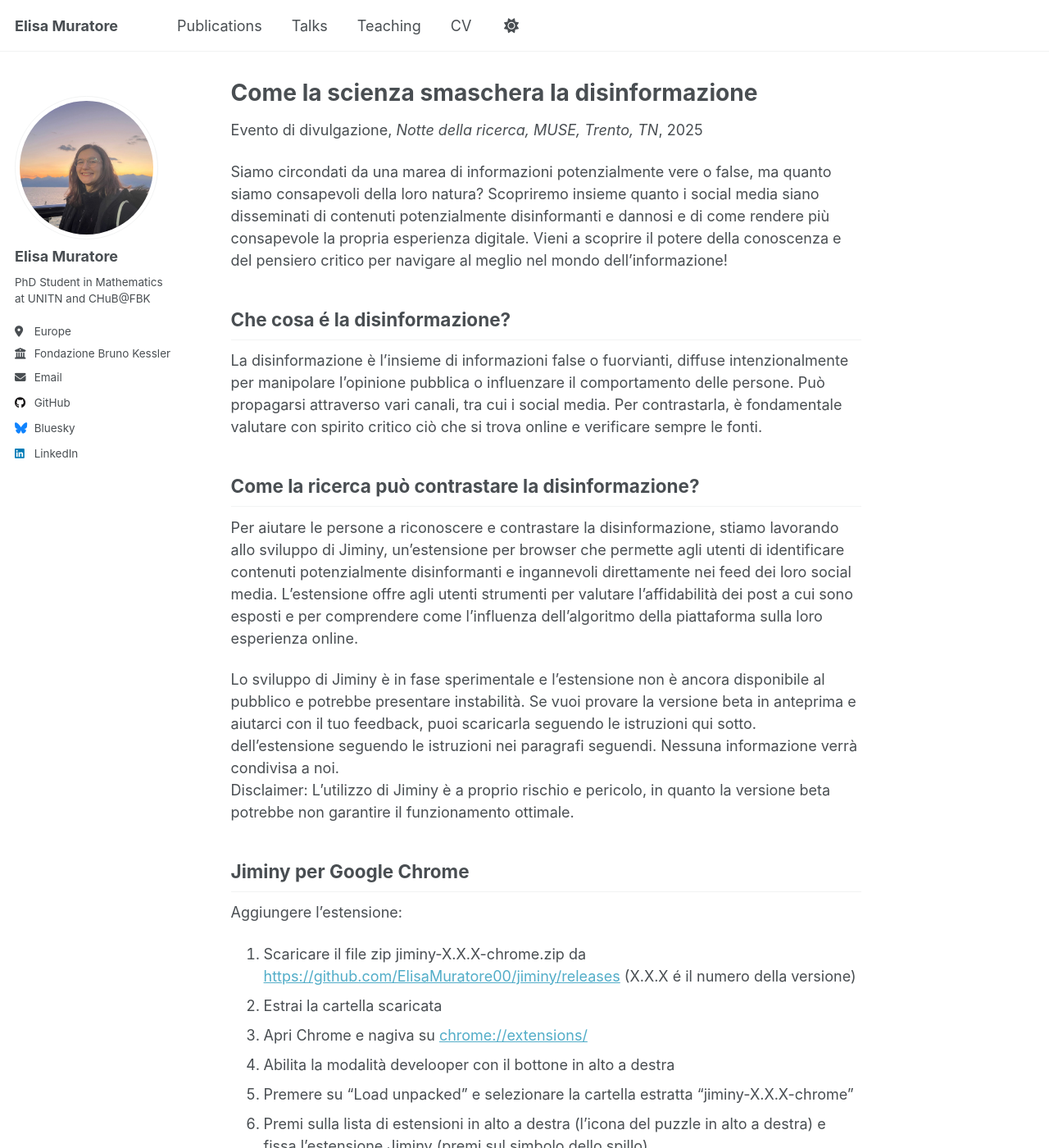
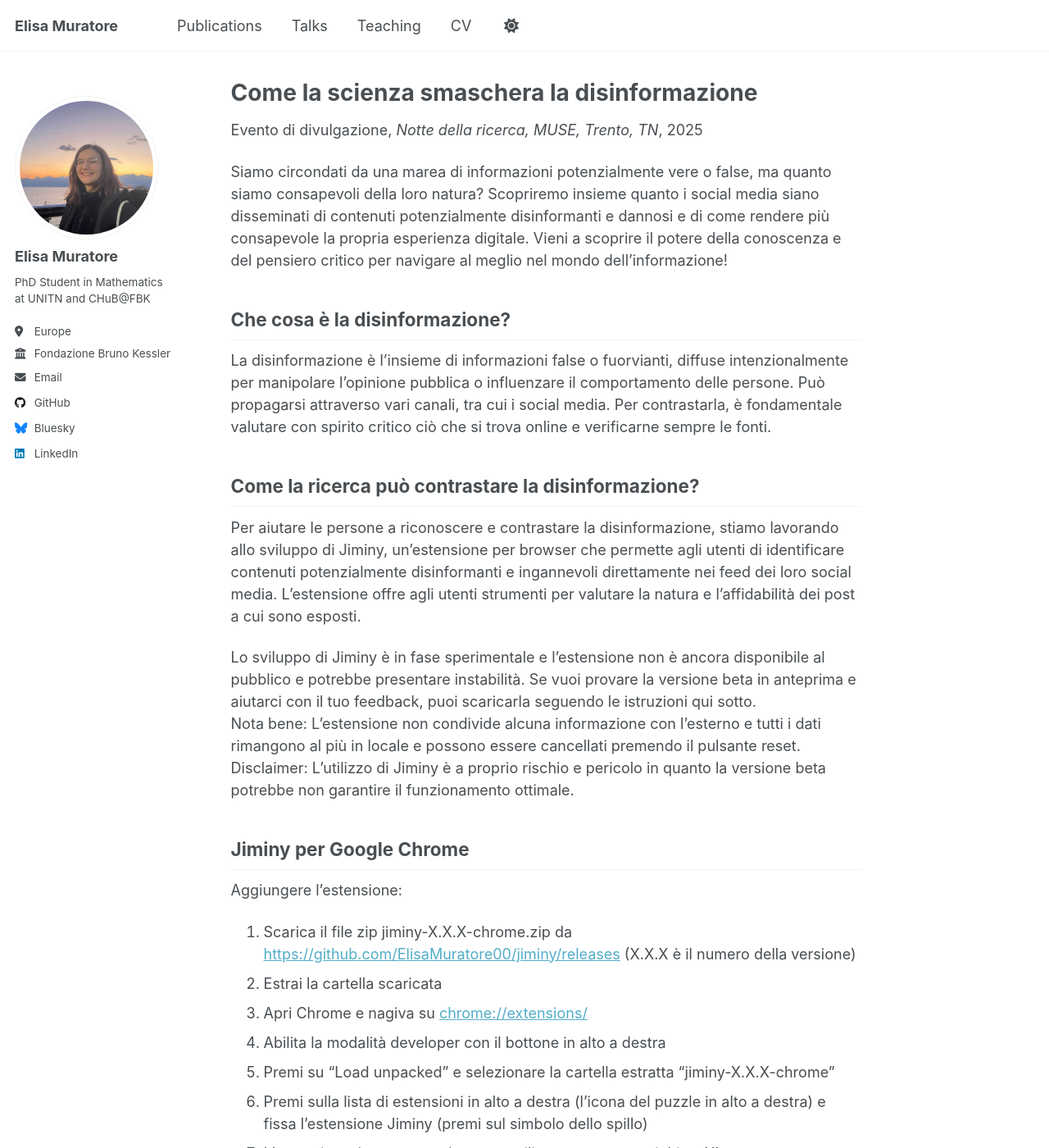
Before and after one commit to ElisaMuratore00/elisamuratore00.github.io, a Jekyll site: the page built from _teaching/2025-notte-della-ricerca.md, in a window 1280 px wide and 1400 px high. Shown: the whole window at 82% size. Built offline with Jekyll 4.4.1, drawn with Linux system fonts in a browser that asks for light colours; a script that is not in the unit is left out; some of the changed text lies outside the part shown.

Commit message:
style: teaching per la notte della ricerca

```diff
--- a/_teaching/2025-notte-della-ricerca.md
+++ b/_teaching/2025-notte-della-ricerca.md
@@ -12,32 +12,33 @@ location: "Trento, TN, ITA"
 Siamo circondati da una marea di informazioni potenzialmente vere o false, ma quanto siamo consapevoli della loro natura? Scopriremo insieme quanto i social media siano disseminati di contenuti potenzialmente disinformanti e dannosi e di come rendere più consapevole la propria esperienza digitale. Vieni a scoprire il potere della conoscenza e del pensiero critico per navigare al meglio nel mondo dell'informazione!
 
 
-Che cosa é la disinformazione?
+Che cosa è la disinformazione?
 ------
-La disinformazione è l'insieme di informazioni false o fuorvianti, diffuse intenzionalmente per manipolare l'opinione pubblica o influenzare il comportamento delle persone. Può propagarsi attraverso vari canali, tra cui i social media. Per contrastarla, è fondamentale valutare con spirito critico ciò che si trova online e verificare sempre le fonti.
+La disinformazione è l'insieme di informazioni false o fuorvianti, diffuse intenzionalmente per manipolare l'opinione pubblica o influenzare il comportamento delle persone. Può propagarsi attraverso vari canali, tra cui i social media. Per contrastarla, è fondamentale valutare con spirito critico ciò che si trova online e verificarne sempre le fonti.
 
 Come la ricerca può contrastare la disinformazione?
 ------
 Per aiutare le persone a riconoscere e contrastare la disinformazione, stiamo lavorando allo sviluppo di Jiminy, un'estensione per browser che permette agli utenti di identificare contenuti potenzialmente disinformanti e ingannevoli direttamente nei feed dei loro social media.
-L'estensione offre agli utenti strumenti per valutare l'affidabilità dei post a cui sono esposti e per comprendere come l'influenza dell'algoritmo della piattaforma sulla loro esperienza online.
+L'estensione offre agli utenti strumenti per valutare la natura e l'affidabilità dei post a cui sono esposti.
 
-Lo sviluppo di Jiminy è in fase sperimentale e l'estensione non è ancora disponibile al pubblico e potrebbe presentare instabilità. Se vuoi provare la versione beta in anteprima e aiutarci con il tuo feedback, puoi scaricarla seguendo le istruzioni qui sotto. dell'estensione seguendo le istruzioni nei paragrafi seguendi. Nessuna informazione verrà condivisa a noi.
-Disclaimer: L'utilizzo di Jiminy è a proprio rischio e pericolo, in quanto la versione beta potrebbe non garantire il funzionamento ottimale.
+Lo sviluppo di Jiminy è in fase sperimentale e l'estensione non è ancora disponibile al pubblico e potrebbe presentare instabilità. Se vuoi provare la versione beta in anteprima e aiutarci con il tuo feedback, puoi scaricarla seguendo le istruzioni qui sotto.
+Nota bene: L'estensione non condivide alcuna informazione con l'esterno e tutti i dati rimangono al più in locale e possono essere cancellati premendo il pulsante reset.
+Disclaimer: L'utilizzo di Jiminy è a proprio rischio e pericolo in quanto la versione beta potrebbe non garantire il funzionamento ottimale.
 
 Jiminy per Google Chrome
 ------
 
 Aggiungere l'estensione:
-1. Scaricare il file zip jiminy-X.X.X-chrome.zip da [https://github.com/ElisaMuratore00/jiminy/releases](https://github.com/ElisaMuratore00/jiminy/releases) (X.X.X é il numero della versione)
+1. Scarica il file zip jiminy-X.X.X-chrome.zip da [https://github.com/ElisaMuratore00/jiminy/releases](https://github.com/ElisaMuratore00/jiminy/releases) (X.X.X è il numero della versione)
 2. Estrai la cartella scaricata
 3. Apri Chrome e nagiva su [chrome://extensions/](chrome://extensions/)
-4. Abilita la modalità develooper con il bottone in alto a destra
-5. Premere su "Load unpacked" e selezionare la cartella estratta “jiminy-X.X.X-chrome”
+4. Abilita la modalità developer con il bottone in alto a destra
+5. Premi su "Load unpacked" e selezionare la cartella estratta “jiminy-X.X.X-chrome”
 7. Premi sulla lista di estensioni in alto a destra (l'icona del puzzle in alto a destra) e fissa l'estensione Jiminy (premi sul simbolo dello spillo)
 8. L'estensione é pronta e può essere utilizzata mentre navighi su X!
 
 Rimuovere l'estensione:
-1. Apri Chrome e nagiva su [chrome://extensions/](chrome://extensions/)
+1. Apri Chrome e naviga su [chrome://extensions/](chrome://extensions/)
 2. Premi sul pulsante 'Remove' dell'estensione Jiminy
 3. Conferma la rimozione
 
@@ -46,14 +47,14 @@ Jiminy per Firefox
 ------
 
 Aggiungere l'estensione:
-1. Scaricare il file zip jiminy-X.X.X-firefox.zip da [https://github.com/ElisaMuratore00/jiminy/releases](https://github.com/ElisaMuratore00/jiminy/releases) (X.X.X é il numero della versione)
-3. Apri Firefox e nagiva su [about:debugging#/runtime/this-firefox](about:debugging#/runtime/this-firefox)
-5. Premere su "Load Temporary Add-on" e selezionare la cartella zip “jiminy-X.X.X-firefox.zip”
+1. Scarica il file zip jiminy-X.X.X-firefox.zip da [https://github.com/ElisaMuratore00/jiminy/releases](https://github.com/ElisaMuratore00/jiminy/releases) (X.X.X é il numero della versione)
+3. Apri Firefox e naviga su [about:debugging#/runtime/this-firefox](about:debugging#/runtime/this-firefox)
+5. Premi su "Load Temporary Add-on" e selezionare la cartella zip “jiminy-X.X.X-firefox.zip”
 7. Premi sulla lista di estensioni in alto a destra (l'icona del puzzle in alto a destra) e fissa l'estensione Jiminy (premi sul simbolo dello spillo)
 8. L'estensione é pronta e può essere utilizzata mentre navighi su X!
 
 Rimuovere l'estensione:
-1. Apri Firefox e nagiva su [about:debugging#/runtime/this-firefox](about:debugging#/runtime/this-firefox)
+1. Apri Firefox e naviga su [about:debugging#/runtime/this-firefox](about:debugging#/runtime/this-firefox)
 2. Premi sul pulsante 'Remove' dell'estensione Jiminy
 3. Conferma la rimozione
 
```
